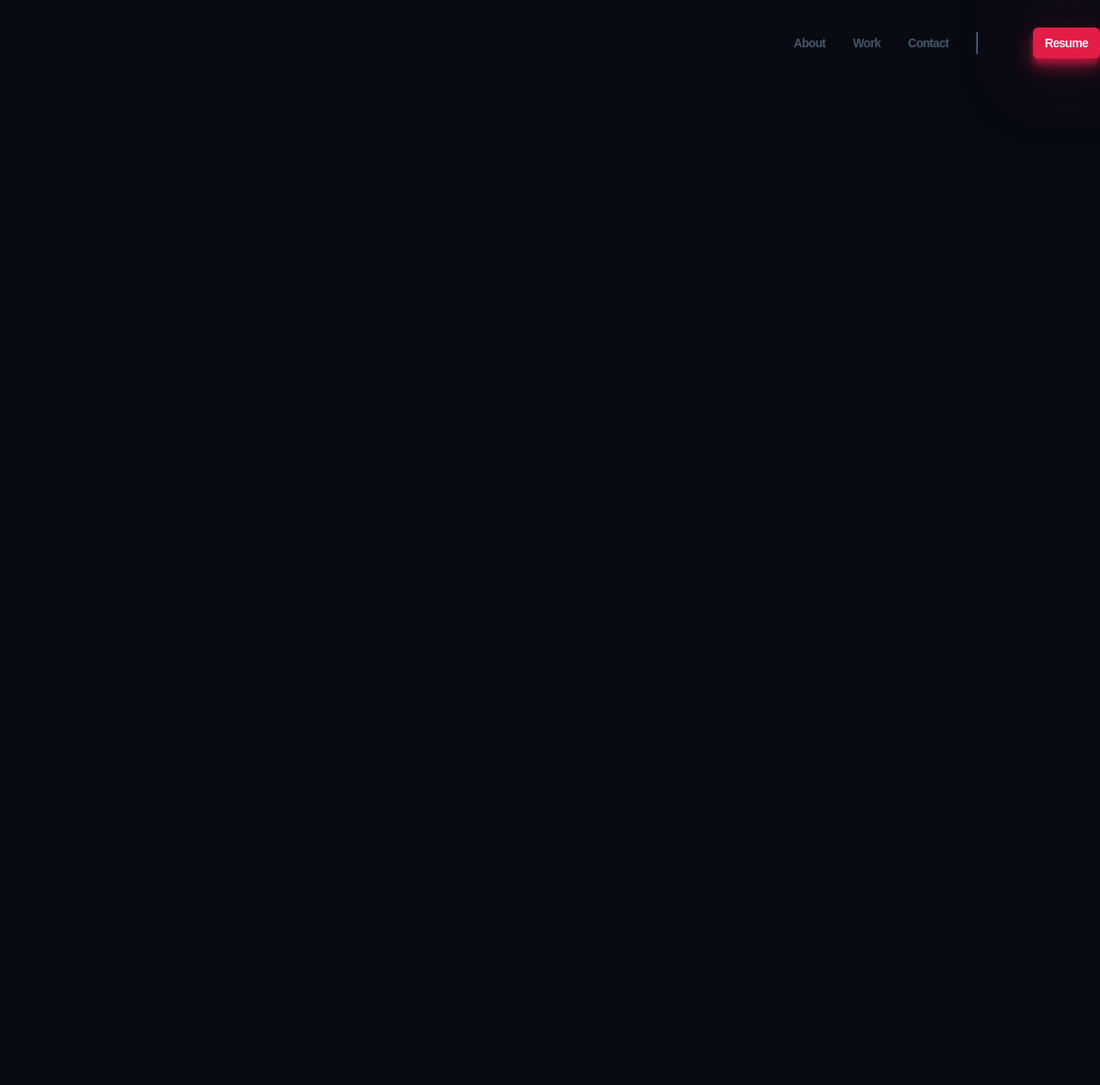
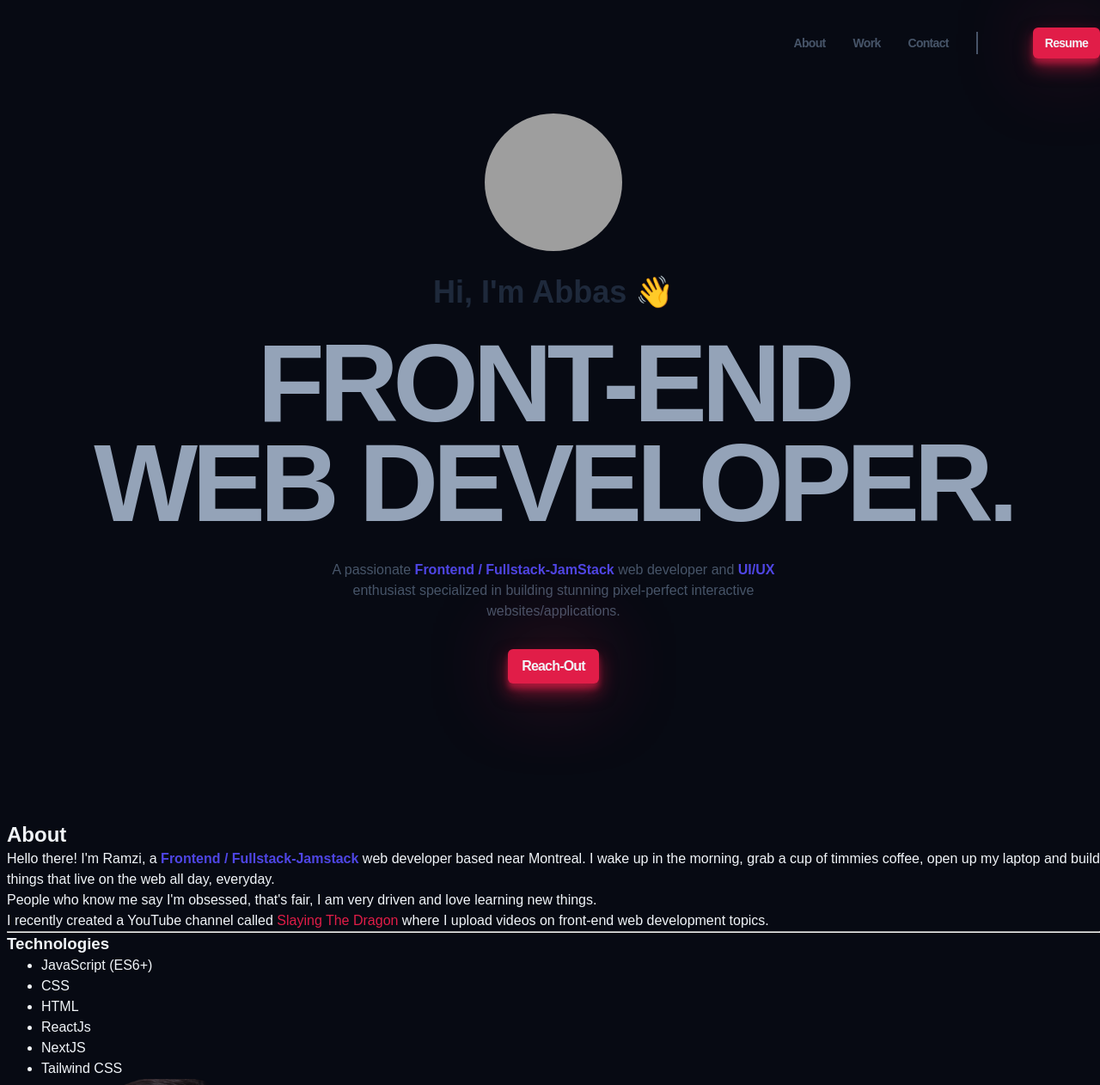
Before and after one commit to MdAbbas110/Portfolio2.0, a website built with Vite: page index.html in a window 1280 px wide. Shown: the top 1262 px of the page at 86% size. Before the commit the page ends 800 px from the top, so only its background shows below. Built offline with nearby package versions, Linux system fonts and the light colour scheme; grey boxes are pictures that could not be loaded; a web font is replaced by a local one.

Commit message:
hero section with title

```diff
--- a/index.html
+++ b/index.html
@@ -35,20 +35,52 @@
         </ul>
         <button class="header__bars">
           <svg xmlns="http://www.w3.org/2000/svg" fill="none" viewBox="0 0 24 24" stroke-width="1.5" stroke="currentColor">
-            <path stroke-linecap="round" stroke-linejoin="round" d="M3.75 6.75h16.5M3.75 12H12m-8.25 5.25h16.5" />
+            <path stroke-linecap="round" stroke-linejoin="round" d="M3.75 6.75h16.5M3.75  12H12m-8.25 5.25h16.5" />
           </svg>
 
         </button>
       </nav>
     </header>
-    <!-- <main>
-      <section></section>
-      <section></section>
-      <section></section>
-      <section></section>
-      <section></section>
+    <main>
+       <section class="hero container">
+          <img class="hero__img" src="./public/Hd_bg.png" alt="profile picture">
+          <h2 class="hero__subtitle">Hi, I'm Abbas 👋</h2>
+          <h1 class="hero__title">FRONT-END <br>
+            WEB DEVELOPER.</h1>
+          <p class="hero__description">A passionate <strong>Frontend / Fullstack-JamStack </strong>web developer and <strong>UI/UX </strong>enthusiast specialized in building stunning pixel-perfect interactive websites/applications.</p>
+          <a class="hero__btn btn" href="#">Reach-out</a>
+       </section>
+      <!-- About section  -->
+
+      <section class="about container section ">
+        <div>
+          <h2>About</h2>
+          <p>Hello there! I'm Ramzi, a <strong>Frontend / Fullstack-Jamstack</strong>  web developer based near Montreal. I wake up in the morning, grab a cup of timmies coffee, open up my laptop and build things that live on the web all day, everyday.</p>
+          <p>People who know me say I'm obsessed, that's fair, I am very driven and love learning new things.</p>
+          <p>
+            I recently created a YouTube channel called <a>Slaying The Dragon</a> where I upload videos on front-end web development topics.
+          </p>
+          <hr>
+          <h3>Technologies</h3>
+          <ul>
+            <li>JavaScript (ES6+)</li>
+            <li>CSS</li>
+            <li>HTML</li>
+            <li>ReactJs</li>
+            <li>NextJS</li>
+            <li>Tailwind CSS</li>
+          </ul>
+        </div>
+
+        <div>
+          <img class="about__img" src="./public/DSC_2566-removebg-preview.png" alt="My Picture " width="358px" height="380px">
+        </div>
+      </section>
+       <!-- <section></section> -->
+      <!-- <section></section> -->
+      <!-- <section></section>  -->
     </main>
-    <footer></footer> -->
+    <!-- <footer></footer> -->
     <script type="module" src="./src/main.js"></script>
   </body>
 </html>
--- a/src/main.js
+++ b/src/main.js
@@ -1,4 +1,5 @@
 import '../styles/modern-normalize.css'
 import '../styles/style.css';
 import '../styles/components/header.css'
+import '../styles/components/hero.css'
 import '../styles/utils.css'
--- /dev/null
+++ b/styles/components/hero.css
@@ -0,0 +1,133 @@
+.hero {
+    text-align: center;
+    display: flex;
+    flex-direction: column;
+    justify-content: center;
+    align-items: center;
+    gap: 1rem;
+    margin-top: 2rem;
+}
+
+.hero__img {
+    border-radius: 50%;
+    width: 6rem;
+    height: 6rem;
+}
+
+.hero__subtitle {
+    color: var(--clr-slate800);
+    font-size: var(--size-base);
+    line-height: 0.9;
+}
+
+.hero__title {
+    color: var(--clr-slate400);
+    text-transform: uppercase;
+    font-size: var(--size-4xl);
+    letter-spacing: -0.05em;
+    line-height: 0.9;
+}
+
+.hero__description  {
+    max-width: 60ch;
+    font-size: var(--size-sm);
+    color: var(--clr-slate600);
+}
+
+.hero__btn {
+    text-transform: capitalize;
+    font-size: var(--size-sm);
+}
+
+
+
+
+/* XS  */
+@media (min-width: 475px) {
+    .hero {
+        gap: 1.5rem;
+    }
+
+    .hero__img {
+        width: 6.5rem;
+        height: 6.5rem;
+    }
+
+    .hero__subtitle {
+        font-size: var(--size-lg);
+    }
+
+    .hero__title {
+        font-size: var(--size-5xl);
+    }
+
+    .hero__description  {
+        font-size: var(--size-base);
+    }
+
+    .hero__btn {
+        font-size: var(--size-base);
+    }
+}
+
+/* Sm  */
+/* @media (min-width: 640px) {} */
+
+/* md  */
+/* @media (min-width: 768px) {} */
+
+/* lg  */
+@media (min-width: 1024px) {
+    .hero__img {
+        width: 8rem;
+        height: 8rem;
+    }
+
+    .hero__subtitle {
+        font-size: var(--size-2xl);
+    }
+
+    .hero__title {
+        font-size: var(--size-7xl);
+    }
+
+    .hero__description  {
+        font-size: var(--size-lg);
+    }
+
+    .hero__btn {
+        font-size: var(--size-lg);
+    }
+}
+
+
+/* xl  */
+@media (min-width: 1280px) {
+    .hero {
+        gap: 2rem;
+    }
+
+    .hero__img {
+        width: 10rem;
+        height: 10rem;
+    }
+
+    .hero__subtitle {
+        font-size: var(--size-4xl);
+    }
+
+    .hero__title {
+        font-size: var(--size-9xl);
+    }
+
+    .hero__description  {
+        font-size: var(--size-xl);
+    }
+
+    .hero__btn {
+        font-size: var(--size-xl);
+    }
+}
+
+/* 2xl  */
+/* @media (min-width: 1536px) {} */
```
Also changed, not shown: public/DSC_2566-removebg-preview.png (added), public/bg-blur.png (added), 1 other file.
